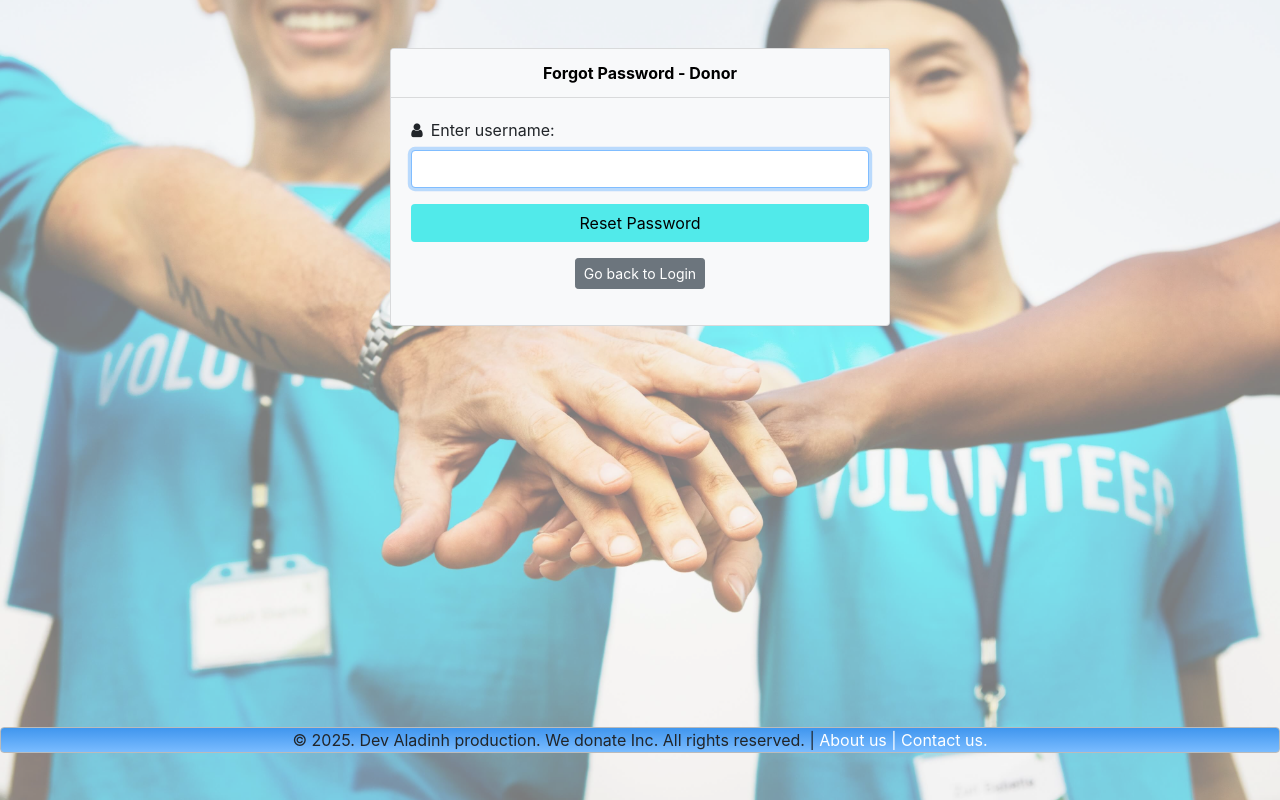
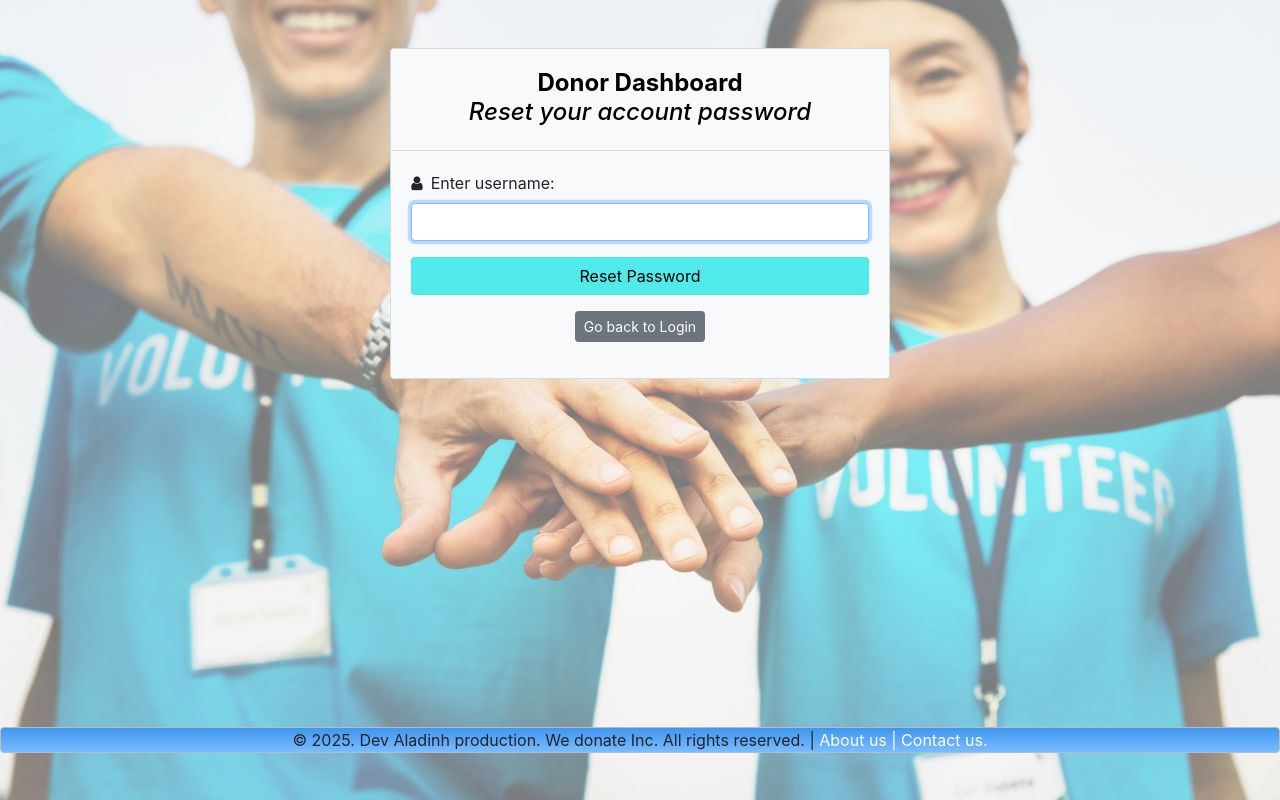
Before and after one commit to harizonelopez/Organ-Donation-App, a Django app: page /donors/forgot-password/ in a window 1280 px wide. Shown: the part 47-847 px from the top of the page. Run offline with Django 3.2, Linux system fonts and the light colour scheme; some libraries are stand-ins or nearby versions; some web fonts are replaced.

Commit message:
refactor: update card header and title in donor forgot password page

```diff
--- a/templates/donor-forgot-password.html
+++ b/templates/donor-forgot-password.html
@@ -35,9 +35,10 @@
     <div class="overlay">
         <div class="container mt-5">
             <div class="card bg-light mb-3">
-                <div class="card-header bg-light text-center">
-                    <strong>Forgot Password - Donor</strong>
-                </div>
+                <header class="card-header bg-light text-center">
+                    <h4 align="Center" class="card-title mt-2"> <b>Donor Dashboard</b><br>
+                        <i>Reset your account password</i></h4>
+                </header>
                 <div class="card-body">
                     {% if success %}
                         <div class="alert alert-success text-center">
--- a/templates/hospital-forgot-password.html
+++ b/templates/hospital-forgot-password.html
@@ -63,7 +63,7 @@
                         </div>
                     </form>
                     <div class="form-group align-center">
-                        <a href="{% url 'hospital-login' %}" class="btn btn-link">Go back to Login</a>
+                        <a href="{% url 'hospital-login' %}" class="btn btn-secondary btn-sm">Go back to Login</a>
                 </div>
             </div>
         </div>
```
